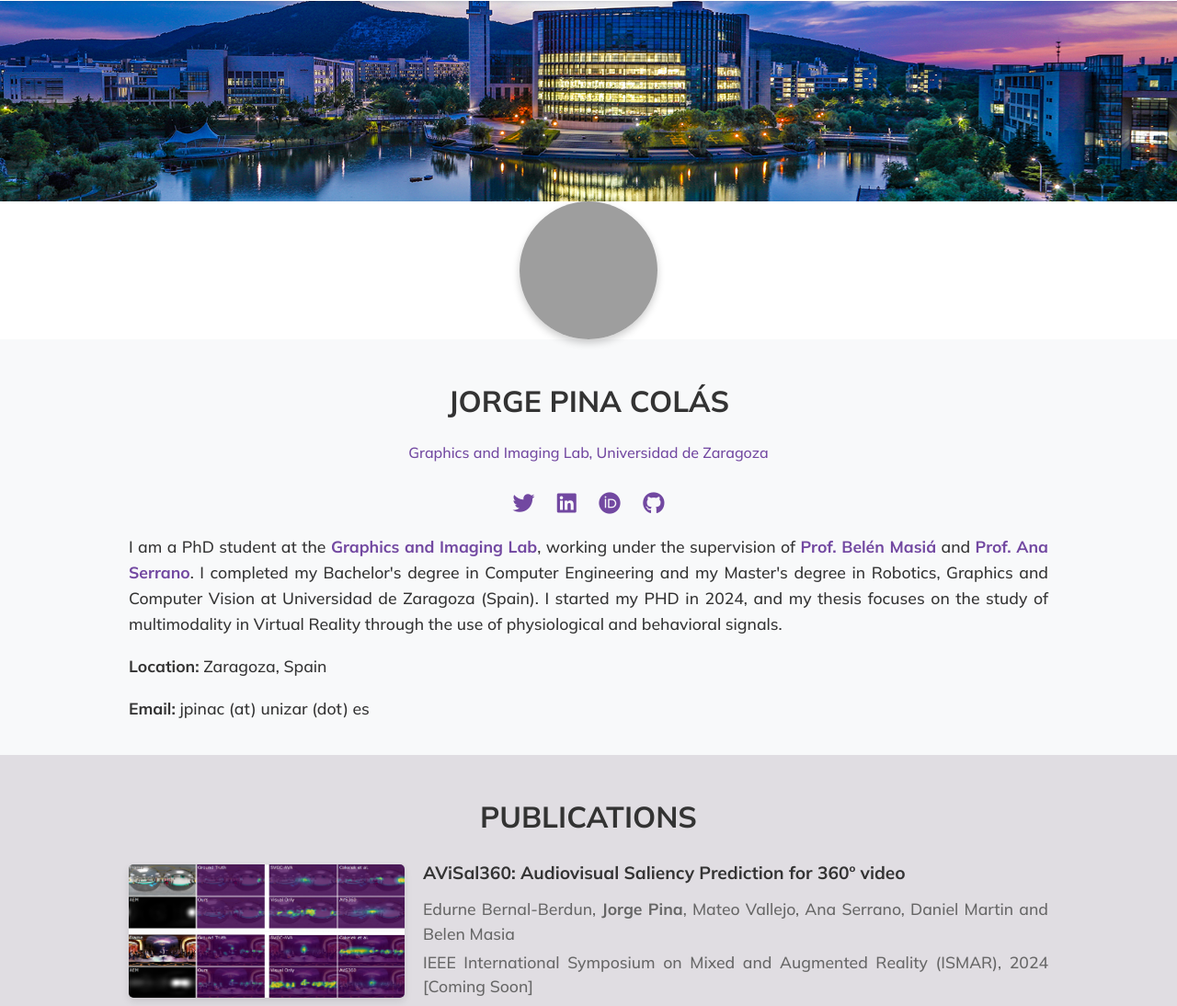
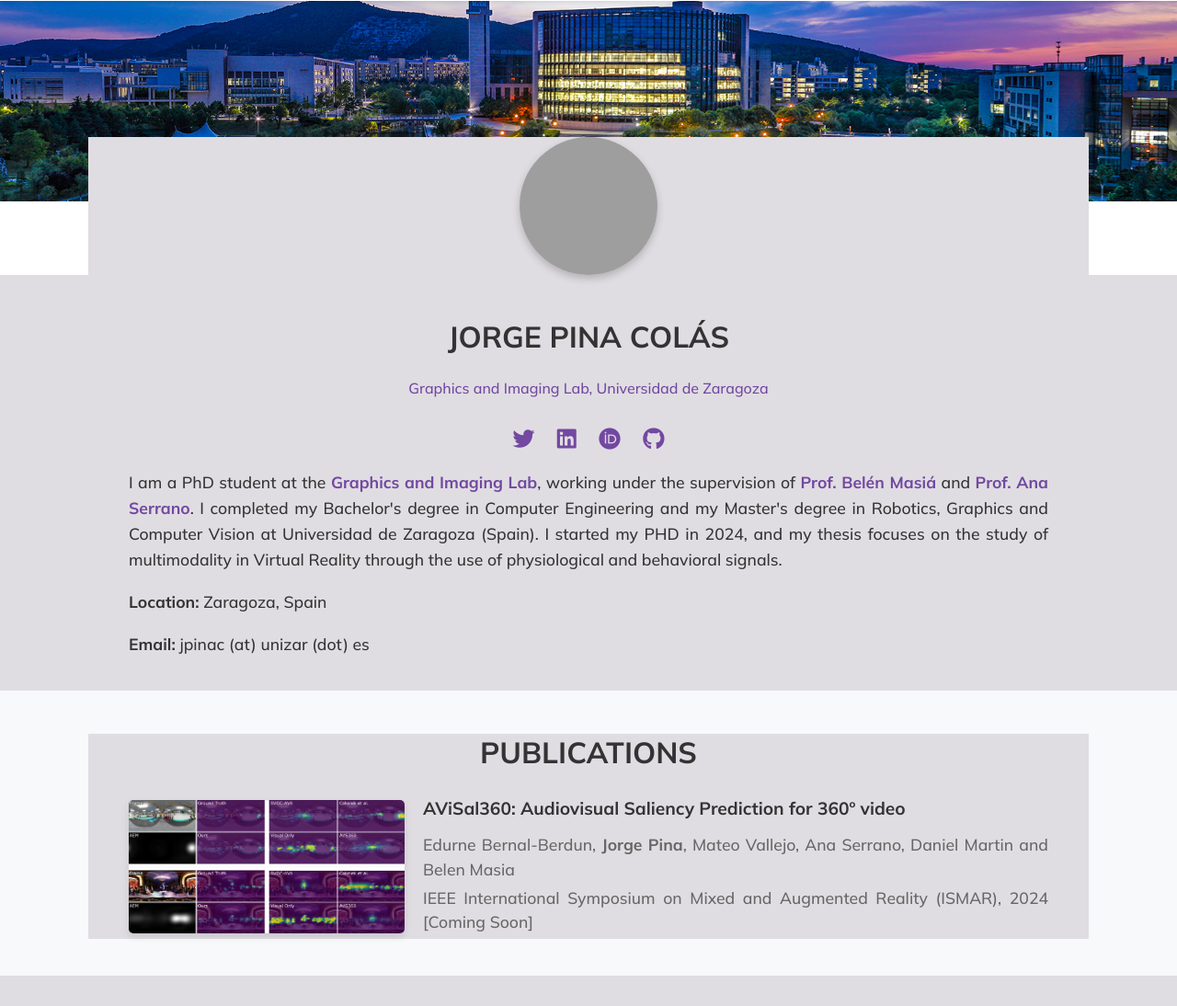
Before and after one commit to Jpinacolas/Jpinacolas.github.io, a plain HTML site: page index.html in a window 1280 px wide. Shown: the part 81-1175 px from the top of the page at 92% size. Drawn offline with Linux system fonts and the light colour scheme; grey boxes are pictures that could not be loaded.

Commit message:
Update style.css

```diff
--- a/style.css
+++ b/style.css
@@ -18,6 +18,7 @@ body {
 .container {
     width: 85%;
     margin: 0 auto;
+    background-color: #e0dde2;
 }
 
 .brand a {
@@ -60,7 +61,7 @@ body {
 .avatar {
     display: flex;
     justify-content: center;
-    margin-top: 0px;
+    margin-top: -70px;
 }
 
 .avatar img {
@@ -75,7 +76,7 @@ body {
     background-color: #f8f9fa;
 }
 
-.section:nth-child(odd) {
+.section:nth-child(even) {
     background-color: #e0dde2;
 }
 
```
